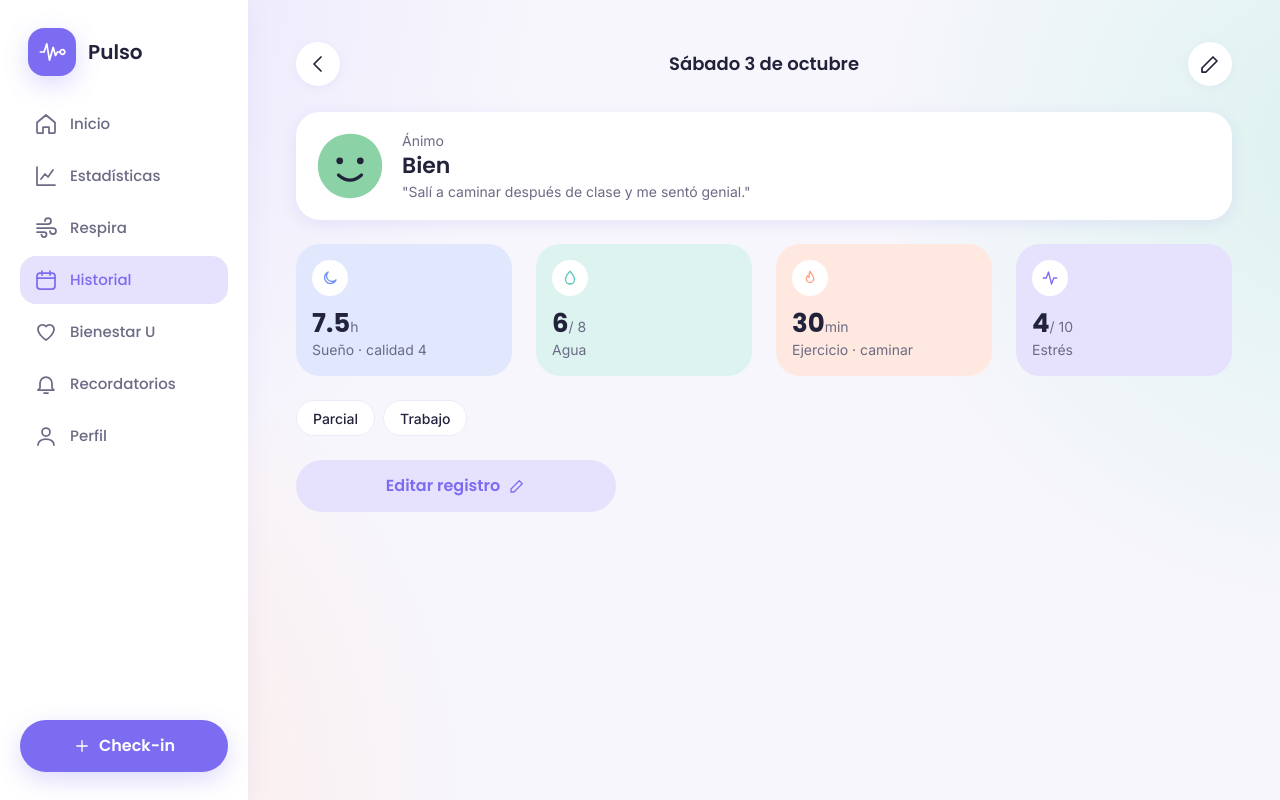
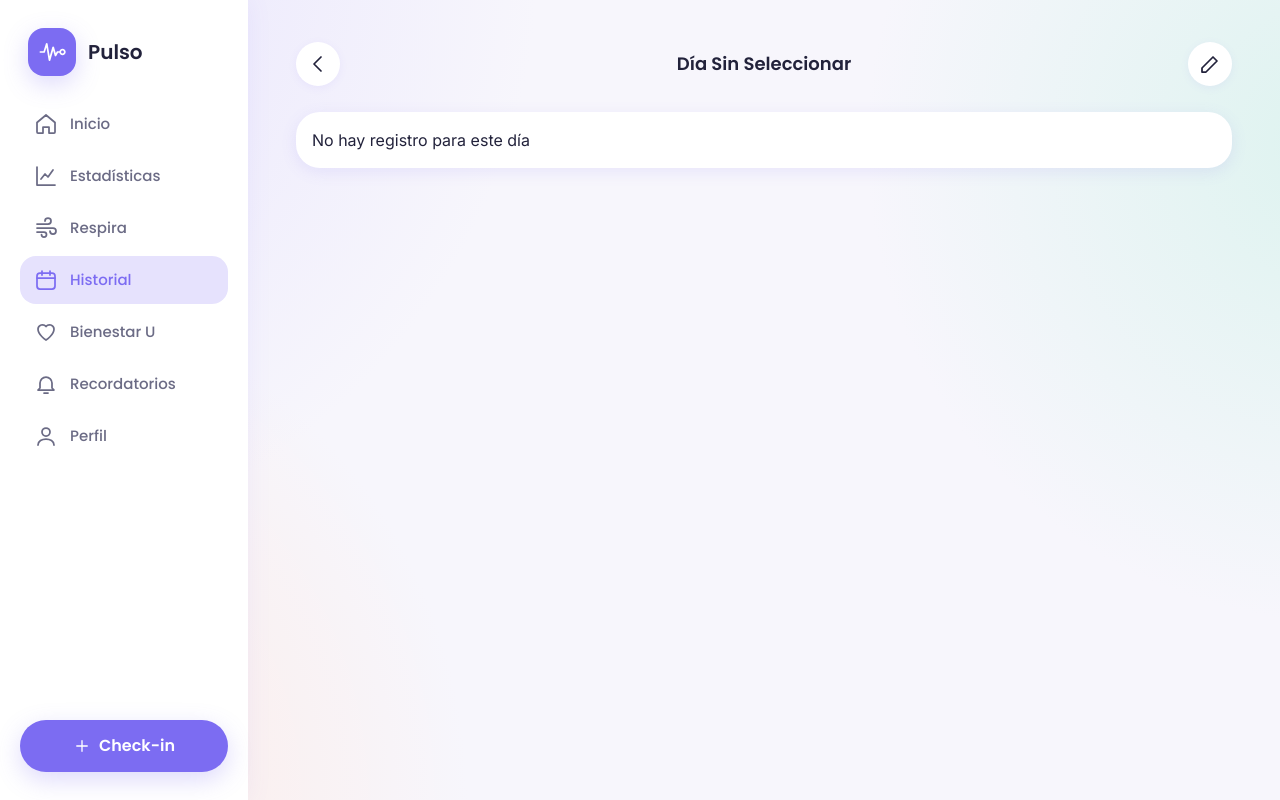
Before and after one commit to juangallardo19/Pulso, an Angular app: page /historial/dia in a window 1280 px wide. Built offline with nearby package versions, Linux system fonts and the light colour scheme.

Commit message:
feat(detalle-dia): muestra el registro del día seleccionado

```diff
--- a/src/app/pages/day-detail/day-detail.html
+++ b/src/app/pages/day-detail/day-detail.html
@@ -6,54 +6,60 @@
       <a routerLink="/historial" class="icon-btn" aria-label="Volver"
         ><span class="icon i-left"></span
       ></a>
-      <h3>Sábado 3 de octubre</h3>
+      <h3 class="fecha">{{ fechaBonita() }}</h3>
       <a routerLink="/checkin/animo" class="icon-btn" aria-label="Acción"
         ><span class="icon i-edit"></span
       ></a>
     </header>
 
-    <section class="detail-grid">
+    <p class="card" [class.oculto]="existe">No hay registro para este día</p>
+
+    <section class="detail-grid" [class.oculto]="!existe">
       <article class="card mood-hero">
-        <img src="moods/4.svg" alt="" />
+        <img [src]="mood().image" [alt]="mood().label" />
         <div class="grow">
           <p class="small">Ánimo</p>
-          <h2>Bien</h2>
-          <p class="small">"Salí a caminar después de clase y me sentó genial."</p>
+          <h2>{{ mood().label }}</h2>
+          <p class="small" [class.oculto]="!registro.note">"{{ registro.note }}"</p>
         </div>
       </article>
 
       <article class="card tint bg-blue mini lift">
         <span class="bubble sm"><span class="icon sm i-moon c-sleep"></span></span>
         <div>
-          <span class="metric">7.5</span> <span class="small">h</span>
-          <p class="small">Sueño · calidad 4</p>
+          <span class="metric">{{ horasDormidas() }}</span>
+          <p class="small">Sueño · {{ registro.sleepStart }} a {{ registro.sleepEnd }}</p>
         </div>
       </article>
       <article class="card tint bg-mint mini lift">
         <span class="bubble sm"><span class="icon sm i-droplet c-secondary"></span></span>
         <div>
-          <span class="metric">6</span> <span class="small">/ 8</span>
+          <span class="metric">{{ registro.water }}</span>
+          <span class="small">/ {{ metaAgua }}</span>
           <p class="small">Agua</p>
         </div>
       </article>
       <article class="card tint bg-coral mini lift">
         <span class="bubble sm"><span class="icon sm i-flame c-accent"></span></span>
         <div>
-          <span class="metric">30</span> <span class="small">min</span>
-          <p class="small">Ejercicio · caminar</p>
+          <span class="metric">{{ registro.exerciseMinutes }}</span> <span class="small">min</span>
+          <p class="small">
+            Ejercicio<span [class.oculto]="registro.exerciseTypes.length === 0">
+              · {{ tiposEjercicio() }}</span
+            >
+          </p>
         </div>
       </article>
       <article class="card tint bg-lav mini lift">
         <span class="bubble sm"><span class="icon sm i-activity c-primary"></span></span>
         <div>
-          <span class="metric">4</span> <span class="small">/ 10</span>
+          <span class="metric">{{ registro.stress }}</span> <span class="small">/ 10</span>
           <p class="small">Estrés</p>
         </div>
       </article>
 
       <div class="tags">
-        <span class="chip">Parcial</span>
-        <span class="chip">Trabajo</span>
+        <span class="chip" *ngFor="let c of registro.stressCauses">{{ c }}</span>
       </div>
 
       <a routerLink="/checkin/animo" class="btn btn-secondary edit"
--- a/src/app/pages/day-detail/day-detail.scss
+++ b/src/app/pages/day-detail/day-detail.scss
@@ -43,6 +43,14 @@
   gap: 8px;
 }
 
+.fecha {
+  text-transform: capitalize;
+}
+
+.oculto {
+  display: none;
+}
+
 @media (min-width: 1024px) {
   .detail-grid {
     grid-template-columns: repeat(4, 1fr);
--- a/src/app/pages/day-detail/day-detail.ts
+++ b/src/app/pages/day-detail/day-detail.ts
@@ -1,11 +1,51 @@
 import { Component } from '@angular/core';
+import { CommonModule } from '@angular/common';
 import { RouterLink } from '@angular/router';
 import { NavBar } from '../../components/nav-bar/nav-bar';
+import { CHECKIN_VACIO, CheckinEntry } from '../../models/checkin.model';
+import { MOODS } from '../../models/mood.model';
 
 @Component({
   selector: 'app-day-detail',
-  imports: [RouterLink, NavBar],
+  imports: [CommonModule, RouterLink, NavBar],
   templateUrl: './day-detail.html',
   styleUrl: './day-detail.scss',
 })
-export class DayDetail {}
+export class DayDetail {
+  fecha = localStorage.getItem('pulso-dia-seleccionado') ?? '';
+  historial: CheckinEntry[] = JSON.parse(localStorage.getItem('pulso-historial') ?? '[]');
+  existe = this.historial.some((d) => d.date === this.fecha);
+  registro: CheckinEntry = this.historial.find((d) => d.date === this.fecha) ?? {
+    ...CHECKIN_VACIO,
+    date: this.fecha,
+  };
+  metaAgua: number = JSON.parse(localStorage.getItem('pulso-goals') ?? '{}').waterGlasses ?? 8;
+
+  fechaBonita() {
+    if (!this.fecha) return 'Día sin seleccionar';
+    return new Date(this.fecha + 'T00:00').toLocaleDateString('es-CO', {
+      weekday: 'long',
+      day: 'numeric',
+      month: 'long',
+    });
+  }
+
+  mood() {
+    return MOODS.find((m) => m.value === this.registro.mood) ?? MOODS[3];
+  }
+
+  horasDormidas() {
+    if (!this.registro.sleepStart || !this.registro.sleepEnd) return '0 h';
+    const [hi, mi] = this.registro.sleepStart.split(':').map(Number);
+    const [hf, mf] = this.registro.sleepEnd.split(':').map(Number);
+    let minutos = hf * 60 + mf - (hi * 60 + mi);
+    if (minutos < 0) minutos += 24 * 60;
+    const horas = Math.floor(minutos / 60);
+    const resto = minutos % 60;
+    return resto === 0 ? horas + ' h' : horas + ' h ' + resto + ' min';
+  }
+
+  tiposEjercicio() {
+    return this.registro.exerciseTypes.join(', ').toLowerCase();
+  }
+}
```
